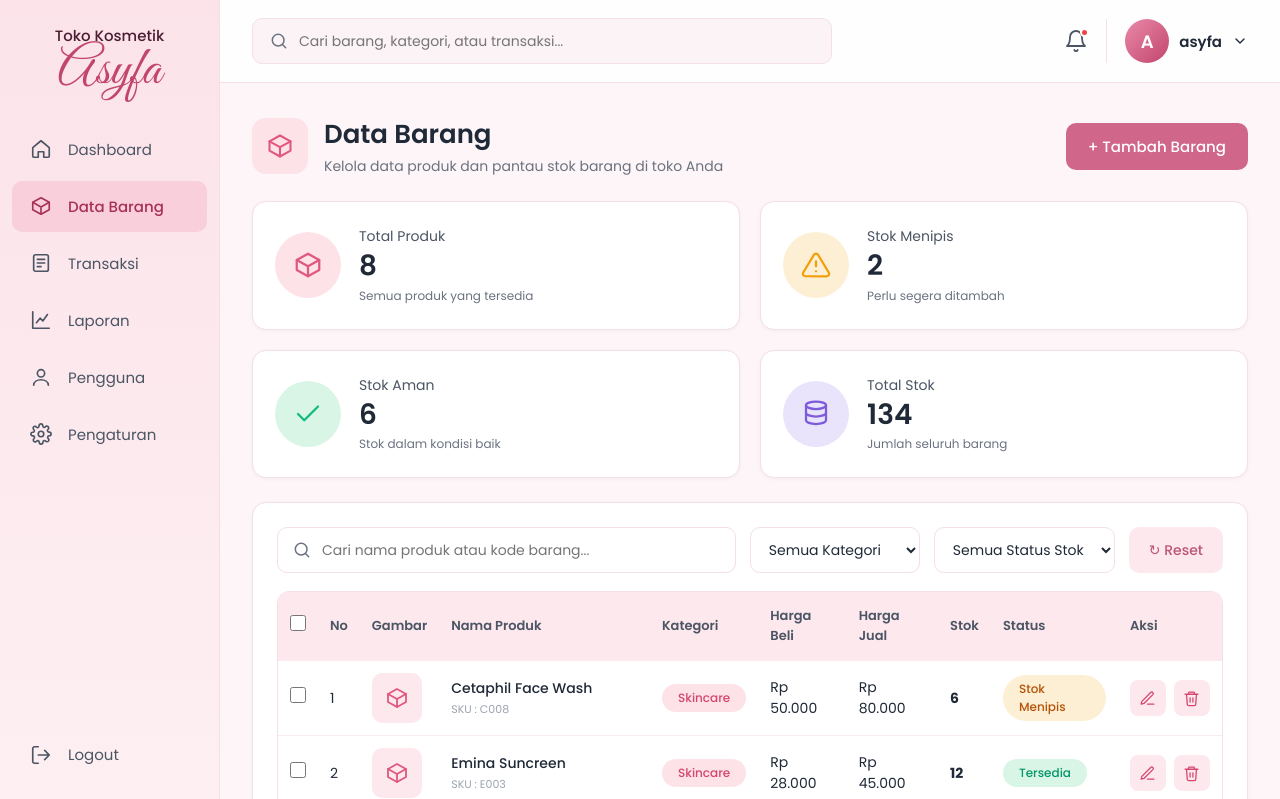
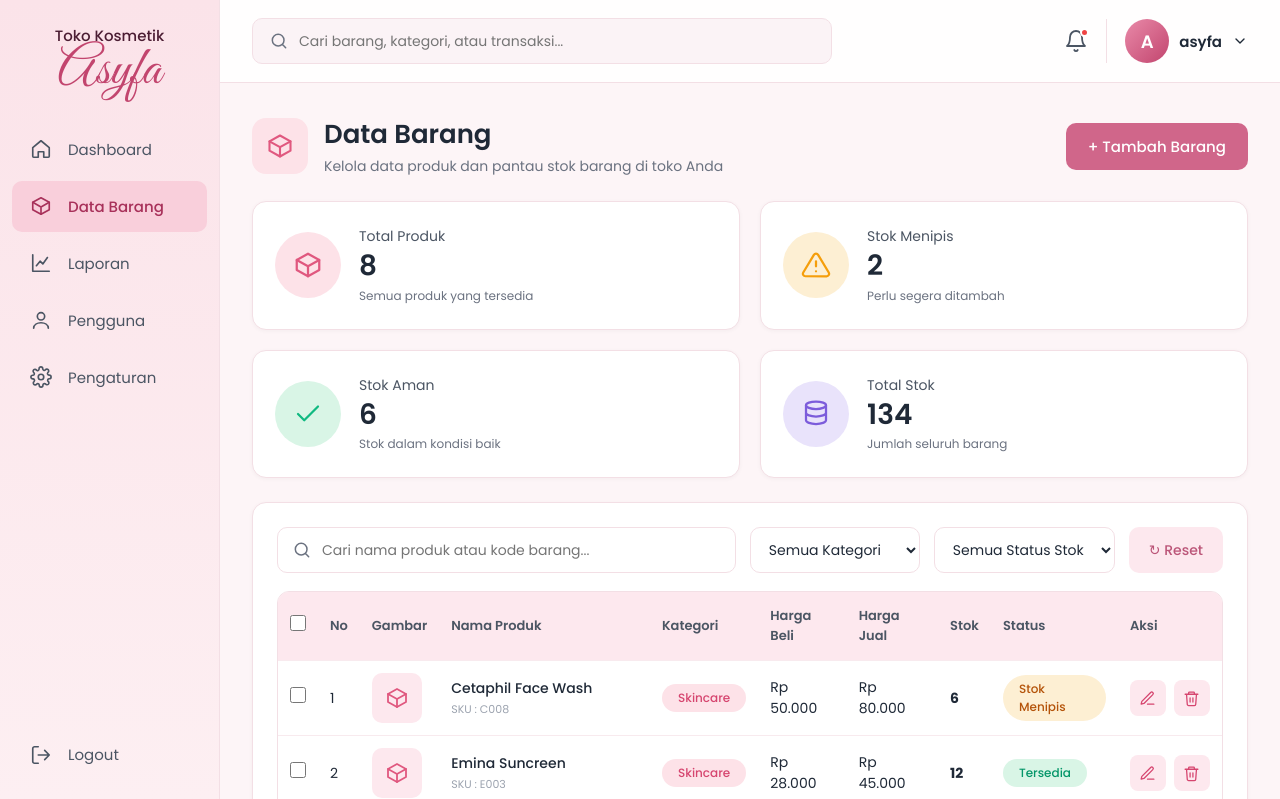
Before and after one commit to cihuy-y-y/tokoasyfa, a Laravel app: page /barang in a window 1280 px wide. Shown: the top 799 px of the page. Run offline with Laravel 12, Linux system fonts and the light colour scheme; a user stored in the database is signed in; data comes from the database, SQL or seed files in the repository.

Commit message:
Initial commit project tokoasyfa (HN)

```diff
--- a/resources/views/partials/sidebar.blade.php
+++ b/resources/views/partials/sidebar.blade.php
@@ -7,8 +7,6 @@
          'icon'  => '<path d="M3 10.5 12 3l9 7.5V20a1 1 0 0 1-1 1h-5v-6H9v6H4a1 1 0 0 1-1-1z"/>'],
         ['label' => 'Data Barang', 'route' => 'barang.index', 'roles' => ['owner', 'admin'],
          'icon'  => '<path d="M21 8 12 3 3 8v8l9 5 9-5z"/><path d="m3 8 9 5 9-5M12 13v8"/>'],
-        ['label' => 'Transaksi',   'route' => null, 'roles' => ['owner', 'admin'],
-         'icon'  => '<rect x="4" y="3" width="16" height="18" rx="2"/><path d="M8 8h8M8 12h8M8 16h4"/>'],
         ['label' => 'Laporan',     'route' => null, 'roles' => ['owner', 'admin'],
          'icon'  => '<path d="M3 3v18h18"/><path d="m7 15 4-5 3 3 5-7"/>'],
         ['label' => 'Pengguna',    'route' => 'owner.users', 'roles' => ['owner'], 'match' => 'owner.*',
```
